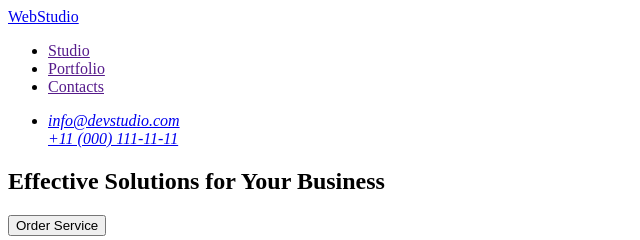
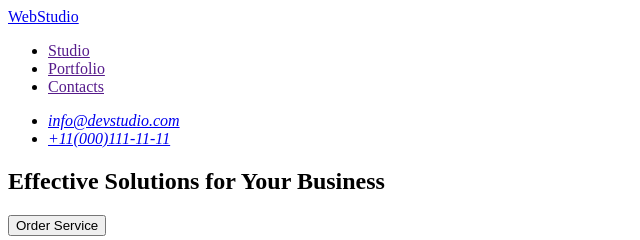
Before and after one commit to TaniaBilousova/goit-markup-hw-01, a plain HTML site: page index.html in a window 1280 px wide. Shown: the top 240 px of the page, 0-640 px from the left. Drawn offline with Linux system fonts and the light colour scheme.

Commit message:
finish-2-goit

```diff
--- a/index.html
+++ b/index.html
@@ -25,8 +25,8 @@
         <ul>
           <li>
             <a href="mailto:info@devstudio.com">info@devstudio.com</a><br />
-            <a href="tel:+11 (000) 1111-111">+11 (000) 111-11-11</a><br />
           </li>
+          <li><a href="tel:+110001111111">+11(000)111-11-11</a><br /></li>
         </ul>
       </address>
     </header>
```
